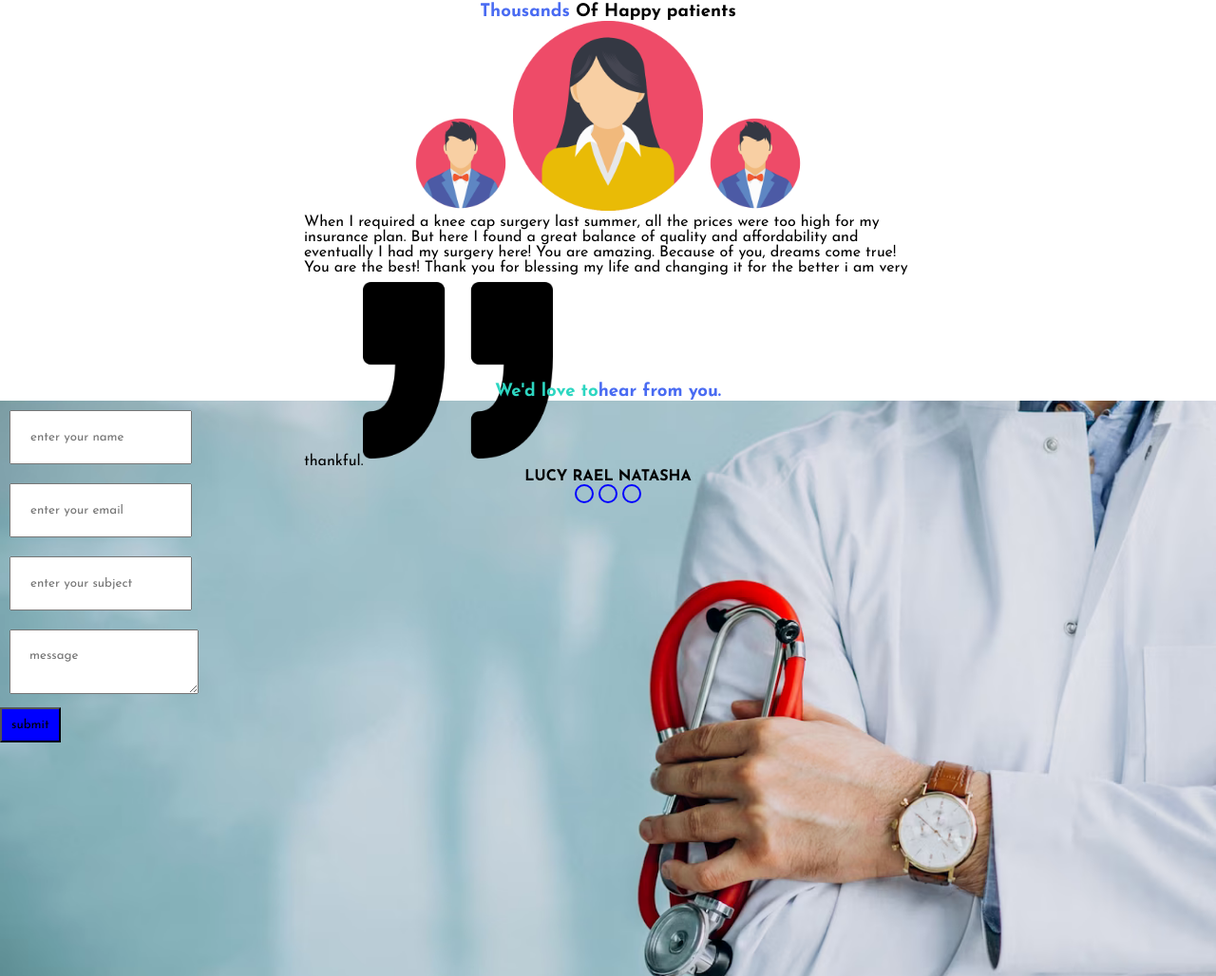
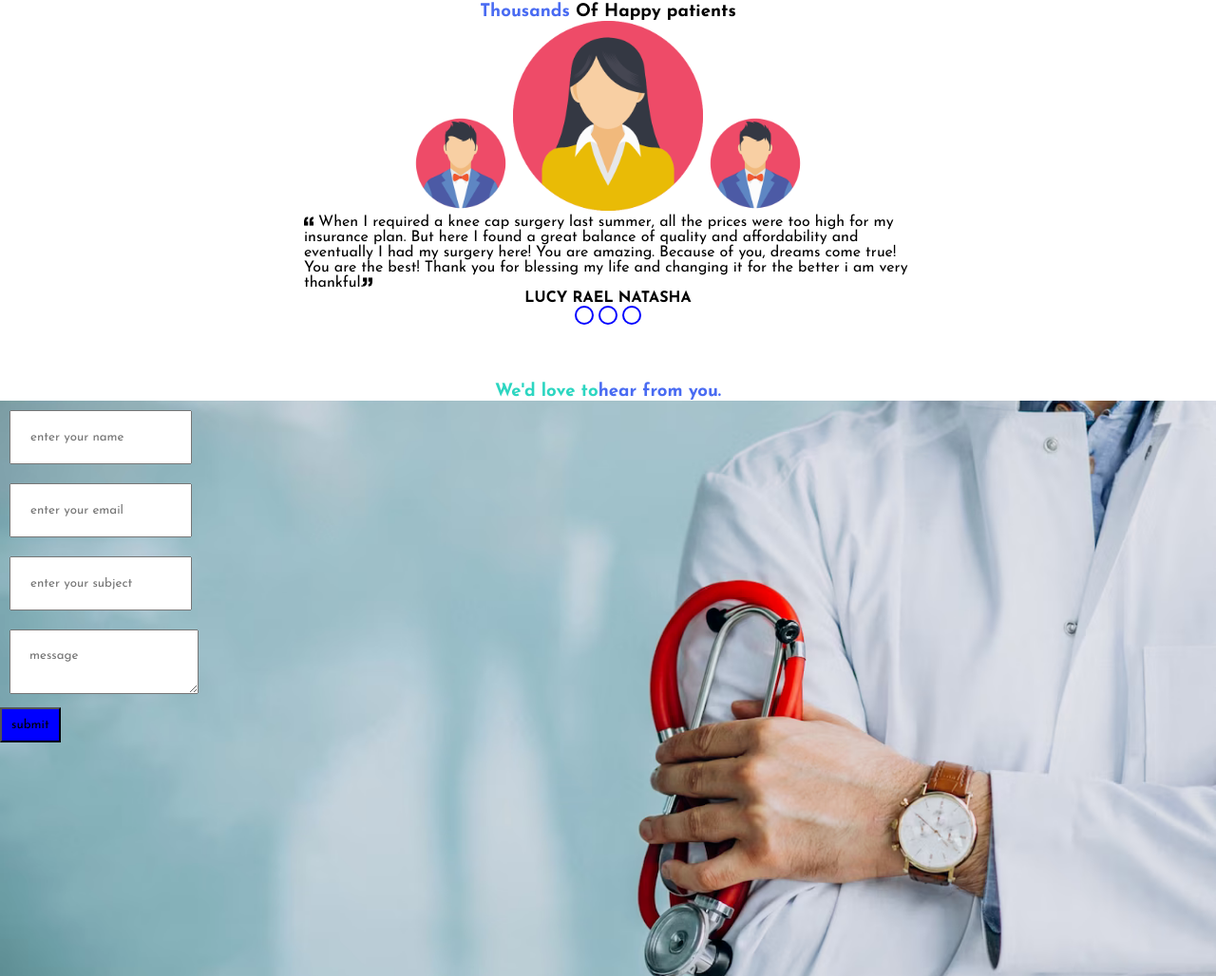
Before and after one commit to Silasgloria254/medical_care, a plain HTML site: page index.html in a window 1280 px wide. Shown: the part 1279-2307 px from the top of the page at 95% size. Drawn offline with Linux system fonts and the light colour scheme.

Commit message:
corrected the testimonial section

```diff
--- a/index.html
+++ b/index.html
@@ -102,12 +102,12 @@
         <img src="images/female-profile.png" class="female" />
         <img src="images/male-profile.png" />
       </div>
-      <p class="content" img src="images/quotation-mark.png">
-        When I required a knee cap surgery last summer, all the prices were too
+      <p class="content" >
+        <img src="images/quotation-mark.png" width="10px"/> When I required a knee cap surgery last summer, all the prices were too
         high for my insurance plan. But here I found a great balance of quality
         and affordability and eventually I had my surgery here! You are amazing.
         Because of you, dreams come true! You are the best! Thank you for
-        blessing my life and changing it for the better i am very thankful.<img src="images/quotation-right-mark.png" width="200px">
+        blessing my life and changing it for the better i am very thankful.<img src="images/quotation-right-mark.png" width="10px">
       </p>
       <h4>LUCY RAEL NATASHA</h4>
       <div class="circles">
```
